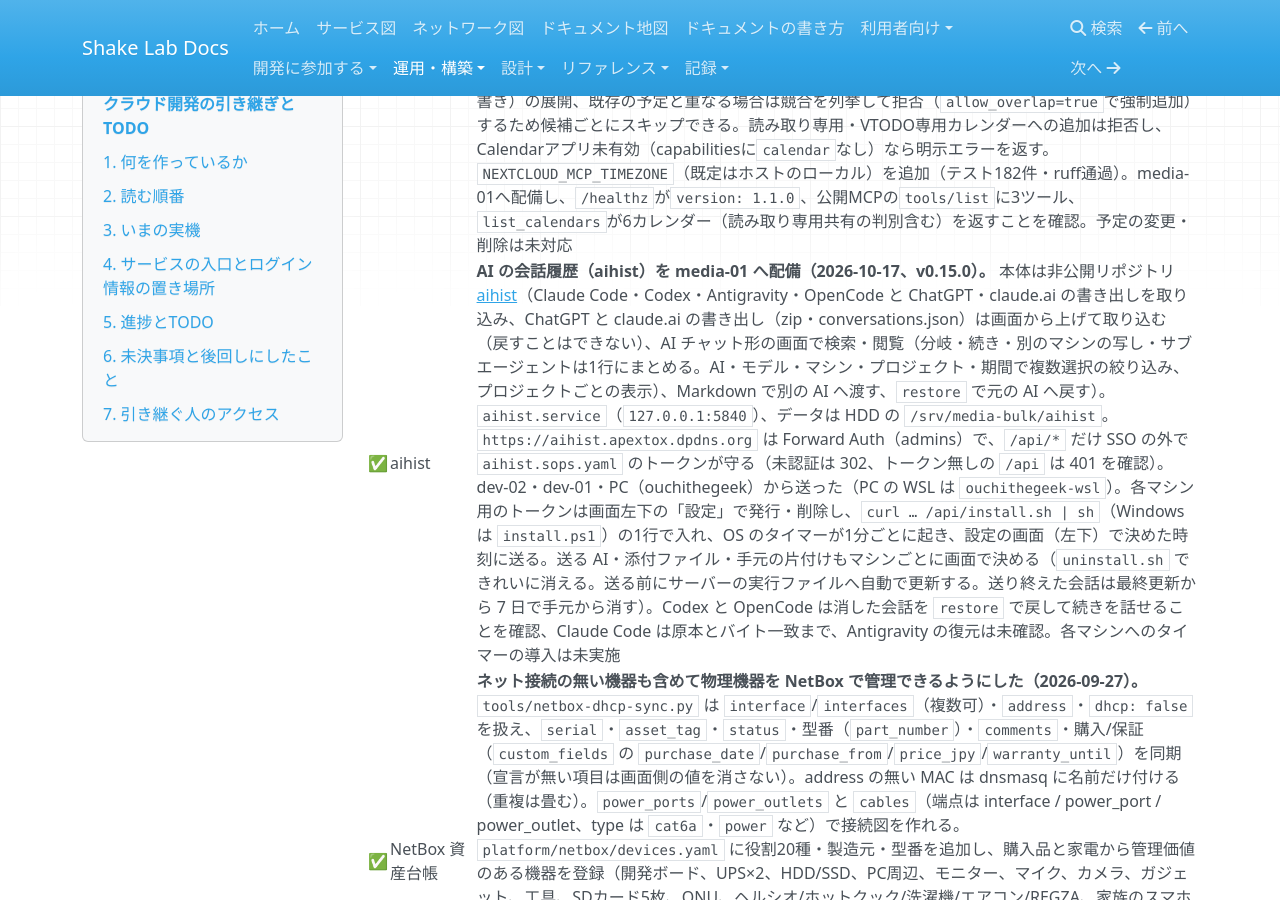
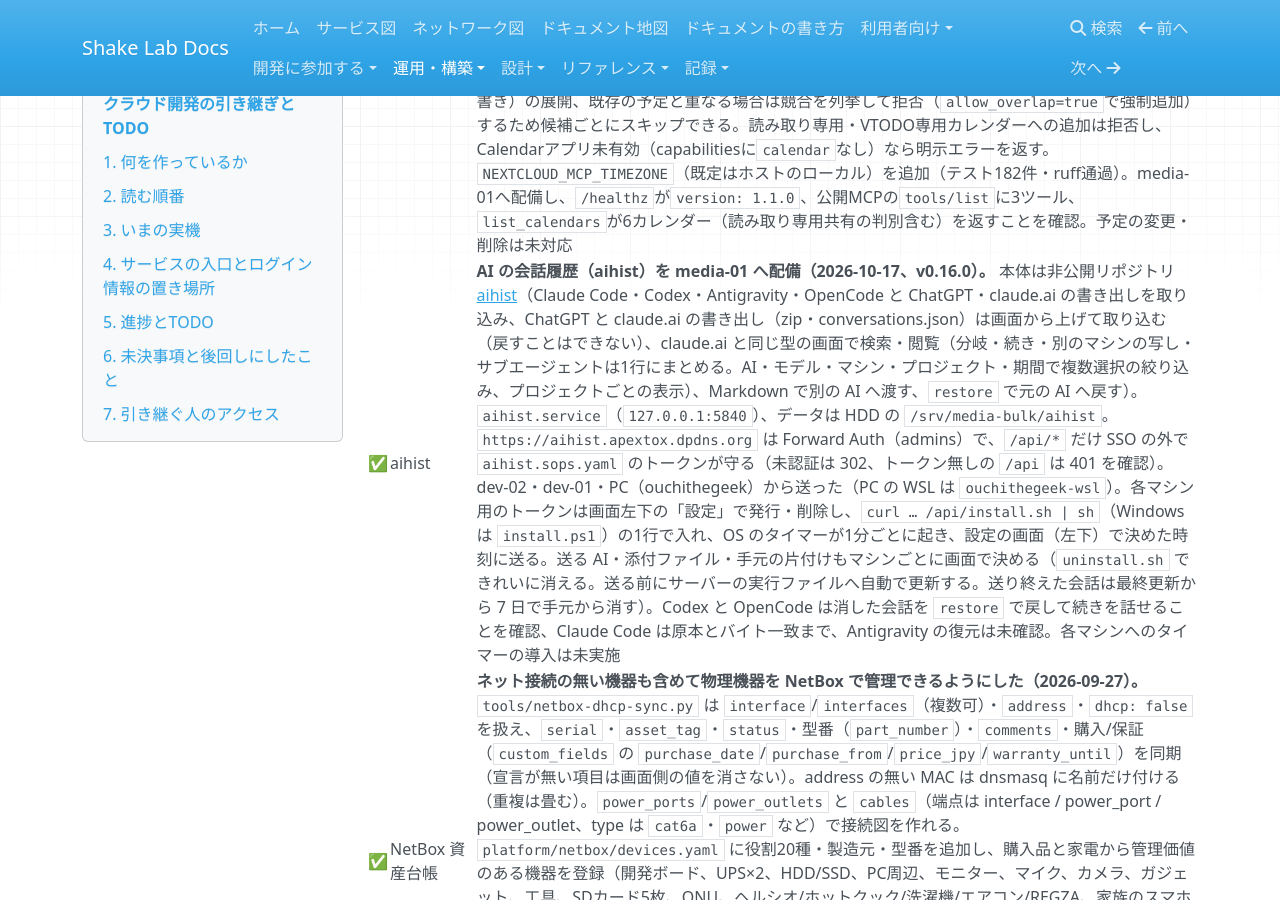
Before and after one commit to rurutheGeek/shake-cloud, an MkDocs documentation site: the page built from docs/operations/handover.md, in a window 1280 px wide and 900 px high, scrolled down 19835 px. Built offline with MkDocs 1.6.1, drawn with Linux system fonts in a browser that asks for light colours; nearby versions of some CDN libraries; a script that is not in the unit is left out.

Commit message:
chore(aihist): v0.16.0（claude.ai と同じ型の画面）へ上げて配備する
Co-Authored-By: Claude Opus 5.5 <noreply@anthropic.com>

```diff
--- a/docs/operations/handover.md
+++ b/docs/operations/handover.md
@@ -220,7 +220,7 @@ sops --decrypt platform/sops/pve-users.sops.yaml
 | ✅ | Homarr | **ゲーム1の隔離ダウンロードのタイルをHomarrへ追加（2026-10-06）。** `stacks/homarr/apps.json` に「ダウンロード（qBittorrent）」（`https://torrent.play.apextox.dpdns.org`。未認証は302でAuthentikへ）と「ダウンロード（検疫）」（`https://play.apextox.dpdns.org/download`。ゲームポータルから分離した別コンテナ、ポータルSSOを共用。`/download/healthz` 200・未認証は303でログインへ）を追加し、`homarr.yml` でapps-01へ配備（35 apps・0 tiles removed）。torrent側の利用者ブラウザでのSSOログイン完了は未確認 | [Homarr](../services/homarr.md) |
 | 🟨 | Nextcloudアプリ | **自作の印刷・LocalSend送信を公開リポジトリへ切り出し、App Store公開の準備をした（2026-09-26）。** `cups_print`（[nextcloud-cups-print](https://github.com/rurutheGeek/nextcloud-cups-print)）と `localsend_share`（[nextcloud-localsend](https://github.com/rurutheGeek/nextcloud-localsend)）を作成し、各 `v1.0.2` をGitHub Releaseで配布。media-01は `manage.py custom-apps` で導入し旧 `shake_print`・`shake_localsend` を撤去（残る自作は `shake_tags` のみ）。中継は `stacks/print-api`・`stacks/localsend-send` を同じ実装へ更新。**実機確認（NC33）**: 印刷はPDFとMarkdown、ダイアログ（部数・カラー・ページ範囲）、LocalSendは実端末へ送信成功。LocalSendはmulticast応答がSG（22/80/443/53317のみ）で戻らないため、`LOCALSEND_SEND_SCAN` の外向き走査（HTTP legacy discovery）を追加。**プリンターはDHCPで `192.168.10.9`→`192.168.10.3` へ移動しており、キューをmDNS名 `ipp://cA5E9FB00000.local/ipp/print` に変更**（`cups_printer_uri`）。トークンはSOPS・実機・アプリ設定をローテーション済み。**外部レビューを受けて1.0.2で修正（Content-Length明示・中継エラー本文の表示・devicesのLANアドレス許可・トークン比較）。証明書は[PR #1272](https://github.com/nextcloud/app-certificate-requests/pull/1272)・[#1273](https://github.com/nextcloud/app-certificate-requests/pull/1273)を提出済み（署名待ち）。常用はNC33のまま（NC35は使い捨てコンテナで有効化・ルート・設定画面・JS配信のみ確認）** | [nextcloud.md](nextcloud.md)・[printer.md](../services/printer.md)・[D06](../development/D06-localsend.md)・[D08](../development/D08-nextcloud-print.md) |
 | ✅ | Nextcloud MCP | **Nextcloud MCPサーバを公開リポジトリへ切り出し、media-01をリリース取得方式へ移行（2026-09-26）。** [nextcloud-mcp](https://github.com/rurutheGeek/nextcloud-mcp) を作成して `v1.0.0` を公開、外部レビューを受けて `v1.0.1` に更新（tools/call前のwhoami必須化・タグreadのstat・write-denyの祖先拒否と展開メンバー検査・max_bytes検証・アーカイブ事前サイズ検査・Origin検証。標準ライブラリのみ・16ツール・テスト139件・Docker/GHCR対応）。呼び出し元の資格情報でNextcloudのACLに従うパススルー認証は不変。音楽ルートと追加の書き込み禁止プレフィックスをenv化し、tag-api連携はURLとトークンの両方があるときだけタグ3ツールを公開するようオプション化した。media-01は `group_vars/media.yml` の `nextcloud_mcp_version`/`_sha256` で固定したリリース資産をプレイが取得する。実機で `/healthz`（`version: 1.0.1`・`tag_tools: true`）とMCP接続からの `whoami`・MusicBrainz検索を確認。**2026-09-28: `v1.1.0`へ更新し、CalDAVカレンダー3ツール（`nextcloud_list_calendars`・`nextcloud_list_events`・`nextcloud_create_event`）を追加。** 繰り返し予定（`DAILY`/`WEEKLY`/`MONTHLY`/`YEARLY`、`COUNT`/`UNTIL`/`BYDAY`/`EXDATE`・上書き）の展開、既存の予定と重なる場合は競合を列挙して拒否（`allow_overlap=true`で強制追加）するため候補ごとにスキップできる。読み取り専用・VTODO専用カレンダーへの追加は拒否し、Calendarアプリ未有効（capabilitiesに`calendar`なし）なら明示エラーを返す。`NEXTCLOUD_MCP_TIMEZONE`（既定はホストのローカル）を追加（テスト182件・ruff通過）。media-01へ配備し、`/healthz`が`version: 1.1.0`、公開MCPの`tools/list`に3ツール、`list_calendars`が6カレンダー（読み取り専用共有の判別含む）を返すことを確認。予定の変更・削除は未対応 | [nextcloud-mcp.md](nextcloud-mcp.md)・[A06](../development/A06-nextcloud-mcp.md) |
-| ✅ | aihist | **AI の会話履歴（aihist）を media-01 へ配備（2026-10-17、v0.15.0）。** 本体は非公開リポジトリ [aihist](https://github.com/rurutheGeek/aihist)（Claude Code・Codex・Antigravity・OpenCode と ChatGPT・claude.ai の書き出しを取り込み、ChatGPT と claude.ai の書き出し（zip・conversations.json）は画面から上げて取り込む（戻すことはできない）、AI チャット形の画面で検索・閲覧（分岐・続き・別のマシンの写し・サブエージェントは1行にまとめる。AI・モデル・マシン・プロジェクト・期間で複数選択の絞り込み、プロジェクトごとの表示）、Markdown で別の AI へ渡す、`restore` で元の AI へ戻す）。`aihist.service`（`127.0.0.1:5840`）、データは HDD の `/srv/media-bulk/aihist`。`https://aihist.apextox.dpdns.org` は Forward Auth（admins）で、`/api/*` だけ SSO の外で `aihist.sops.yaml` のトークンが守る（未認証は 302、トークン無しの `/api` は 401 を確認）。dev-02・dev-01・PC（ouchithegeek）から送った（PC の WSL は `ouchithegeek-wsl`）。各マシン用のトークンは画面左下の「設定」で発行・削除し、`curl … /api/install.sh | sh`（Windows は `install.ps1`）の1行で入れ、OS のタイマーが1分ごとに起き、設定の画面（左下）で決めた時刻に送る。送る AI・添付ファイル・手元の片付けもマシンごとに画面で決める（`uninstall.sh` できれいに消える。送る前にサーバーの実行ファイルへ自動で更新する。送り終えた会話は最終更新から 7 日で手元から消す）。Codex と OpenCode は消した会話を `restore` で戻して続きを話せることを確認、Claude Code は原本とバイト一致まで、Antigravity の復元は未確認。各マシンへのタイマーの導入は未実施 | [aihist.md](aihist.md) |
+| ✅ | aihist | **AI の会話履歴（aihist）を media-01 へ配備（2026-10-17、v0.16.0）。** 本体は非公開リポジトリ [aihist](https://github.com/rurutheGeek/aihist)（Claude Code・Codex・Antigravity・OpenCode と ChatGPT・claude.ai の書き出しを取り込み、ChatGPT と claude.ai の書き出し（zip・conversations.json）は画面から上げて取り込む（戻すことはできない）、claude.ai と同じ型の画面で検索・閲覧（分岐・続き・別のマシンの写し・サブエージェントは1行にまとめる。AI・モデル・マシン・プロジェクト・期間で複数選択の絞り込み、プロジェクトごとの表示）、Markdown で別の AI へ渡す、`restore` で元の AI へ戻す）。`aihist.service`（`127.0.0.1:5840`）、データは HDD の `/srv/media-bulk/aihist`。`https://aihist.apextox.dpdns.org` は Forward Auth（admins）で、`/api/*` だけ SSO の外で `aihist.sops.yaml` のトークンが守る（未認証は 302、トークン無しの `/api` は 401 を確認）。dev-02・dev-01・PC（ouchithegeek）から送った（PC の WSL は `ouchithegeek-wsl`）。各マシン用のトークンは画面左下の「設定」で発行・削除し、`curl … /api/install.sh | sh`（Windows は `install.ps1`）の1行で入れ、OS のタイマーが1分ごとに起き、設定の画面（左下）で決めた時刻に送る。送る AI・添付ファイル・手元の片付けもマシンごとに画面で決める（`uninstall.sh` できれいに消える。送る前にサーバーの実行ファイルへ自動で更新する。送り終えた会話は最終更新から 7 日で手元から消す）。Codex と OpenCode は消した会話を `restore` で戻して続きを話せることを確認、Claude Code は原本とバイト一致まで、Antigravity の復元は未確認。各マシンへのタイマーの導入は未実施 | [aihist.md](aihist.md) |
 | ✅ | NetBox 資産台帳 | **ネット接続の無い機器も含めて物理機器を NetBox で管理できるようにした（2026-09-27）。** `tools/netbox-dhcp-sync.py` は `interface`/`interfaces`（複数可）・`address`・`dhcp: false` を扱え、`serial`・`asset_tag`・`status`・型番（`part_number`）・`comments`・購入/保証（`custom_fields` の `purchase_date`/`purchase_from`/`price_jpy`/`warranty_until`）を同期（宣言が無い項目は画面側の値を消さない）。address の無い MAC は dnsmasq に名前だけ付ける（重複は畳む）。`power_ports`/`power_outlets` と `cables`（端点は interface / power_port / power_outlet、type は `cat6a`・`power` など）で接続図を作れる。`platform/netbox/devices.yaml` に役割20種・製造元・型番を追加し、購入品と家電から管理価値のある機器を登録（開発ボード、UPS×2、HDD/SSD、PC周辺、モニター、マイク、カメラ、ガジェット、工具、SDカード5枚、ONU、ヘルシオ/ホットクック/洗濯機/エアコン/REGZA、家族のスマホ3台、SwitchBot 開閉センサー、Eufy SmartTrack。計70台）。ケーブル11本（ネット幹線6＋UPS1 バッテリー口5。UPS2 は予備）。aterm は PA-WG1200HP、Redmi は Xiaomi、Echo は Amazon へ修正。PC3台はスペックを記録し役割を Desktop/Laptop へ。`ensure` は冪等、`pull`/`push` も通過。ケーブル・電源タップ・充電器・電子部品は載せない方針（主要な幹線と UPS 接続だけ接続図にする）。**残りは各機器のシリアル、PC3台のメーカ・型番、Wi-Fi 家電の MAC、TL-SG605 の port 番号確認、unknown-43/84 の正体** | [netbox.md](netbox.md#assets) |
 | ✅ | パスキー | **パスワードレスの自動入力が出ない原因を特定し、discoverable（resident key）を必須化（2026-09-27）。** サーバー側（識別ステージの `passkey_challenge`・`autocomplete="username webauthn"`・パスワード/検証段を飛ばす既定ポリシー）は正常で、原因は登録済みBitwardenパスキーが2要素専用（非discoverable）だったこと。MFAでは使えており（`last_t`＝2026-09-26 09:51の本人ログインと一致）、`allowCredentials: []` の自動入力にだけ出ない症状だった。WebAuthn setupステージ `default-authenticator-webauthn-setup` を `resident_key_requirement: required` へ変更し、`configure.py` が冪等に適用（実機にも適用済み）。**2026-09-27より前に登録したパスキーは削除して登録し直しが必要。** Firefoxはユーザー名欄のパスキー自動入力に非対応（Chrome/Edge/Safariを使う） | [identity.md](identity.md#パスキーだけでログインするパスワードレス) |
 | ✅ | セッション | **再ログイン頻度を下げた（2026-09-27）。** 実機DBで、認証セッションがブラウザー終了＋サーバー側24時間（tenant `default_token_duration: days=1`）で切れていた。`configure.py` が `default-authentication-login` の `remember_me_offset` を `days=30` にし、ログイン最後の「Stay signed in?」で **Yes** のときだけ30日保持（Noは従来どおり）。実機にも適用済み。常時30日にする場合は同ステージの `session_duration: days=30` | [identity.md](identity.md#再ログインを減らすセッション保持) |
```
Also changed, not shown: 1 other file.
